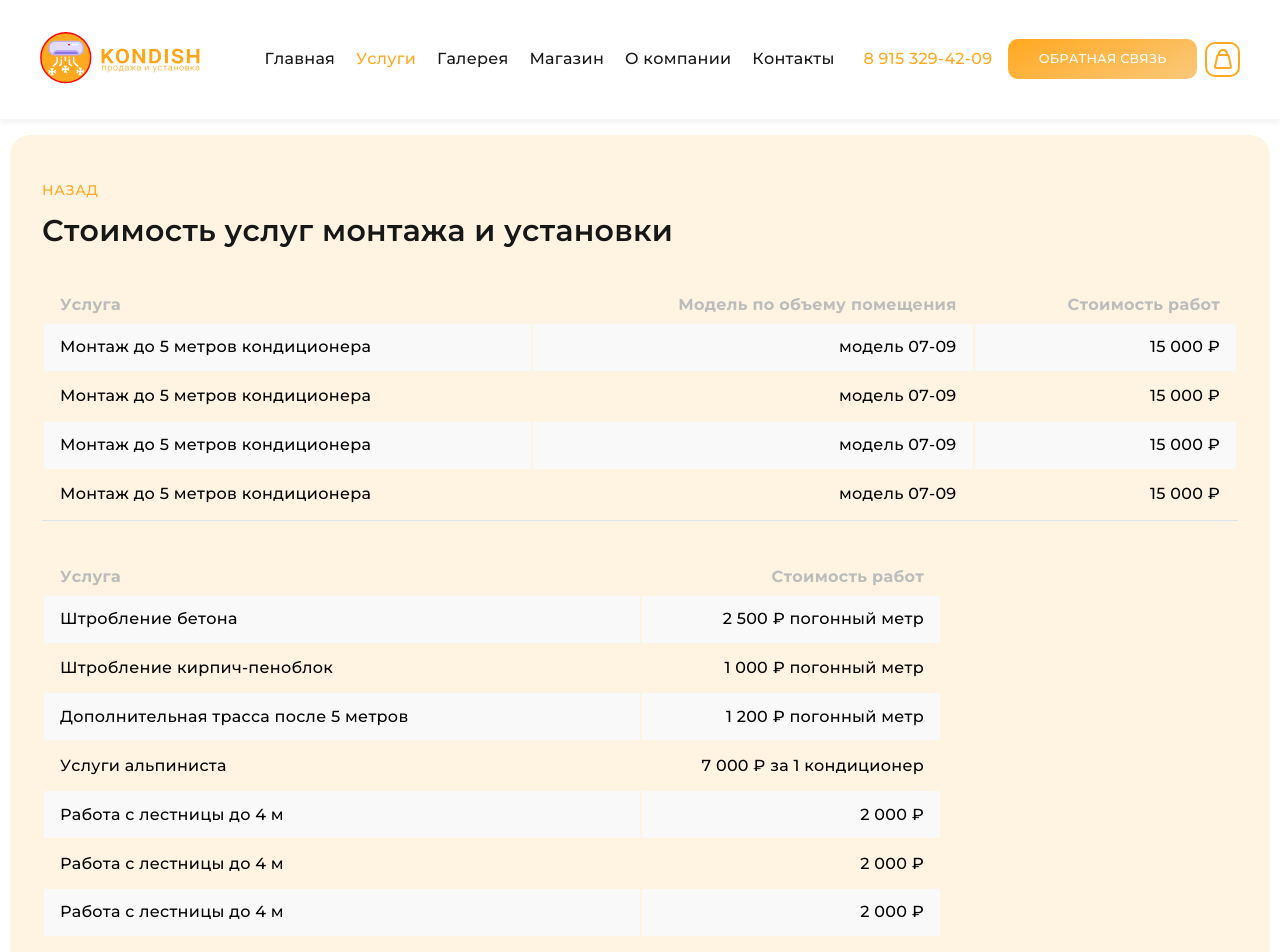
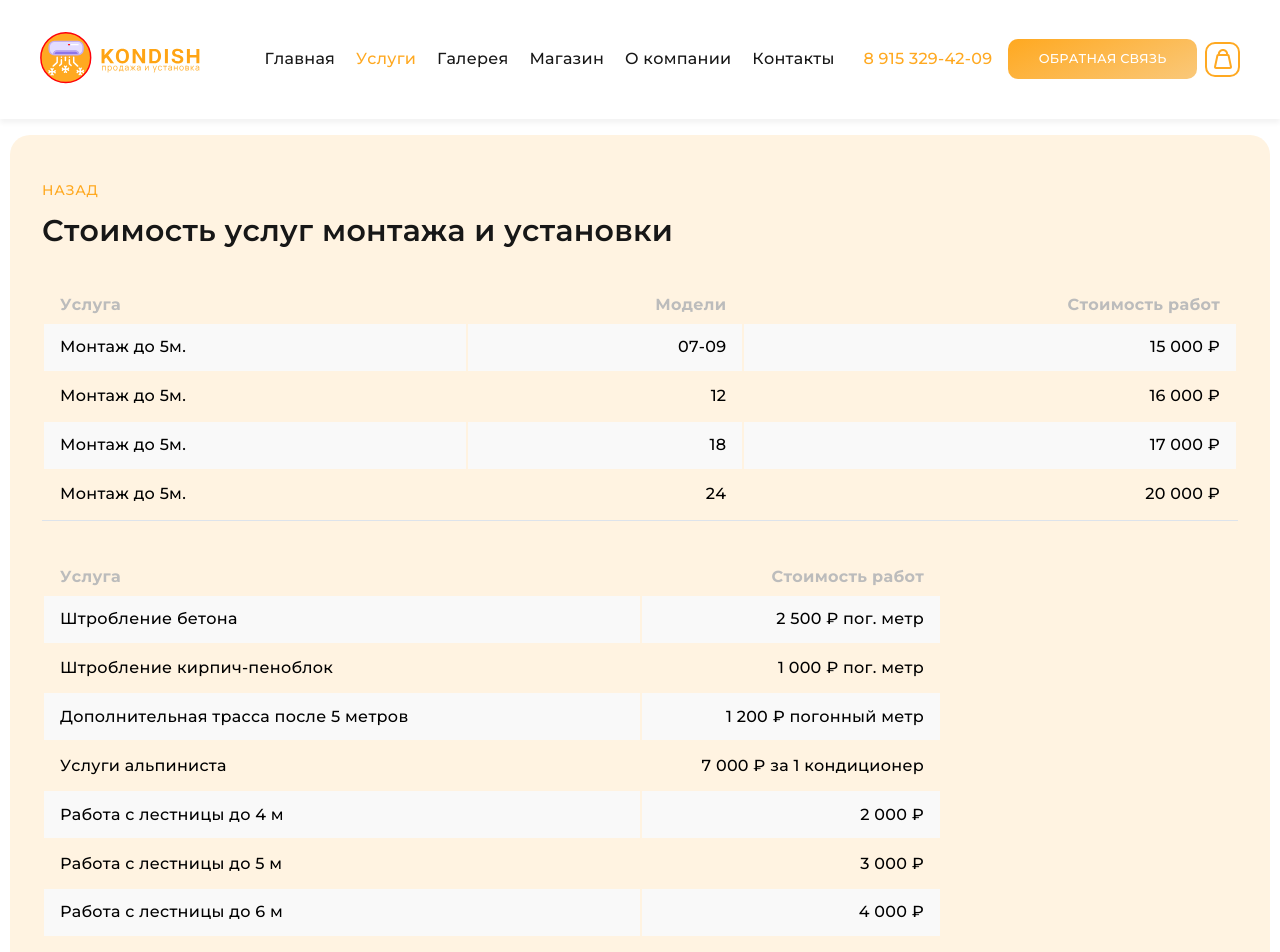
Before and after one commit to roodiroot/kondish-client, a React (Create React App) app: page /service-page in a window 1280 px wide. Shown: the top 952 px of the page. Built offline with nearby package versions, Linux system fonts and the light colour scheme.

Commit message:
change price services

```diff
--- a/src/components/pages/Servicepage/Servicepage.jsx
+++ b/src/components/pages/Servicepage/Servicepage.jsx
@@ -44,28 +44,28 @@ function Servicepage() {
                         <tbody>
                             <tr className="service__rowHeader">
                                 <th className="service__header">Услуга</th>
-                                <th className="service__header">Модель по объему помещения</th>
+                                <th className="service__header">Модели</th>
                                 <th className="service__header">Стоимость работ</th>
                             </tr>
                             <tr className="service__row">
-                                <td className="service__section">Монтаж до 5 метров кондиционера</td>
-                                <td className="service__section">модель 07-09</td>
+                                <td className="service__section">Монтаж до 5м.</td>
+                                <td className="service__section">07-09</td>
                                 <td className="service__section">15 000 ₽</td>
                             </tr>
                             <tr className="service__row">
-                                <td className="service__section">Монтаж до 5 метров кондиционера</td>
-                                <td className="service__section">модель 07-09</td>
-                                <td className="service__section">15 000 ₽</td>
+                                <td className="service__section">Монтаж до 5м.</td>
+                                <td className="service__section">12</td>
+                                <td className="service__section">16 000 ₽</td>
                             </tr>
                             <tr className="service__row">
-                                <td className="service__section">Монтаж до 5 метров кондиционера</td>
-                                <td className="service__section">модель 07-09</td>
-                                <td className="service__section">15 000 ₽</td>
+                                <td className="service__section">Монтаж до 5м.</td>
+                                <td className="service__section">18</td>
+                                <td className="service__section">17 000 ₽</td>
                             </tr>
                             <tr className="service__row">
-                                <td className="service__section">Монтаж до 5 метров кондиционера</td>
-                                <td className="service__section">модель 07-09</td>
-                                <td className="service__section">15 000 ₽</td>
+                                <td className="service__section">Монтаж до 5м.</td>
+                                <td className="service__section">24</td>
+                                <td className="service__section">20 000 ₽</td>
                             </tr>
                         </tbody>
                     </table>
@@ -77,11 +77,11 @@ function Servicepage() {
                             </tr>
                             <tr className="service__row">
                                 <td className="service__section">Штробление бетона</td>
-                                <td className="service__section">2 500 ₽ погонный метр</td>
+                                <td className="service__section">2 500 ₽ пог. метр</td>
                             </tr>
                             <tr className="service__row">
                                 <td className="service__section">Штробление кирпич-пеноблок</td>
-                                <td className="service__section">1 000 ₽ погонный метр</td>
+                                <td className="service__section">1 000 ₽ пог. метр</td>
                             </tr>
                             <tr className="service__row">
                                 <td className="service__section">Дополнительная трасса после 5 метров</td>
@@ -96,16 +96,16 @@ function Servicepage() {
                                 <td className="service__section">2 000 ₽</td>
                             </tr>
                             <tr className="service__row">
-                                <td className="service__section">Работа с лестницы до 4 м</td>
-                                <td className="service__section">2 000 ₽</td>
+                                <td className="service__section">Работа с лестницы до 5 м</td>
+                                <td className="service__section">3 000 ₽</td>
                             </tr>
                             <tr className="service__row">
-                                <td className="service__section">Работа с лестницы до 4 м</td>
-                                <td className="service__section">2 000 ₽</td>
+                                <td className="service__section">Работа с лестницы до 6 м</td>
+                                <td className="service__section">4 000 ₽</td>
                             </tr>
                             <tr className="service__row">
-                                <td className="service__section">Работа с лестницы до 4 м</td>
-                                <td className="service__section">2 000 ₽</td>
+                                <td className="service__section">Работа с лестницы до 10 м</td>
+                                <td className="service__section">6 000 ₽</td>
                             </tr>
                             <tr className="service__row">
                                 <td className="service__section">Услуга автовышки и монтаж на вентилируемый фасад</td>
--- a/src/components/pages/Servicepage/style.scss
+++ b/src/components/pages/Servicepage/style.scss
@@ -33,9 +33,9 @@
         @media (max-width: 420px) {
             font-size: .8rem;
         }
-        @media (max-width: 370px) {
-            font-size: .6rem;
-        }
+        // @media (max-width: 370px) {
+        //     font-size: .6rem;
+        // }
     }
     &__table.twoColumn {
         width: 100%;
```
